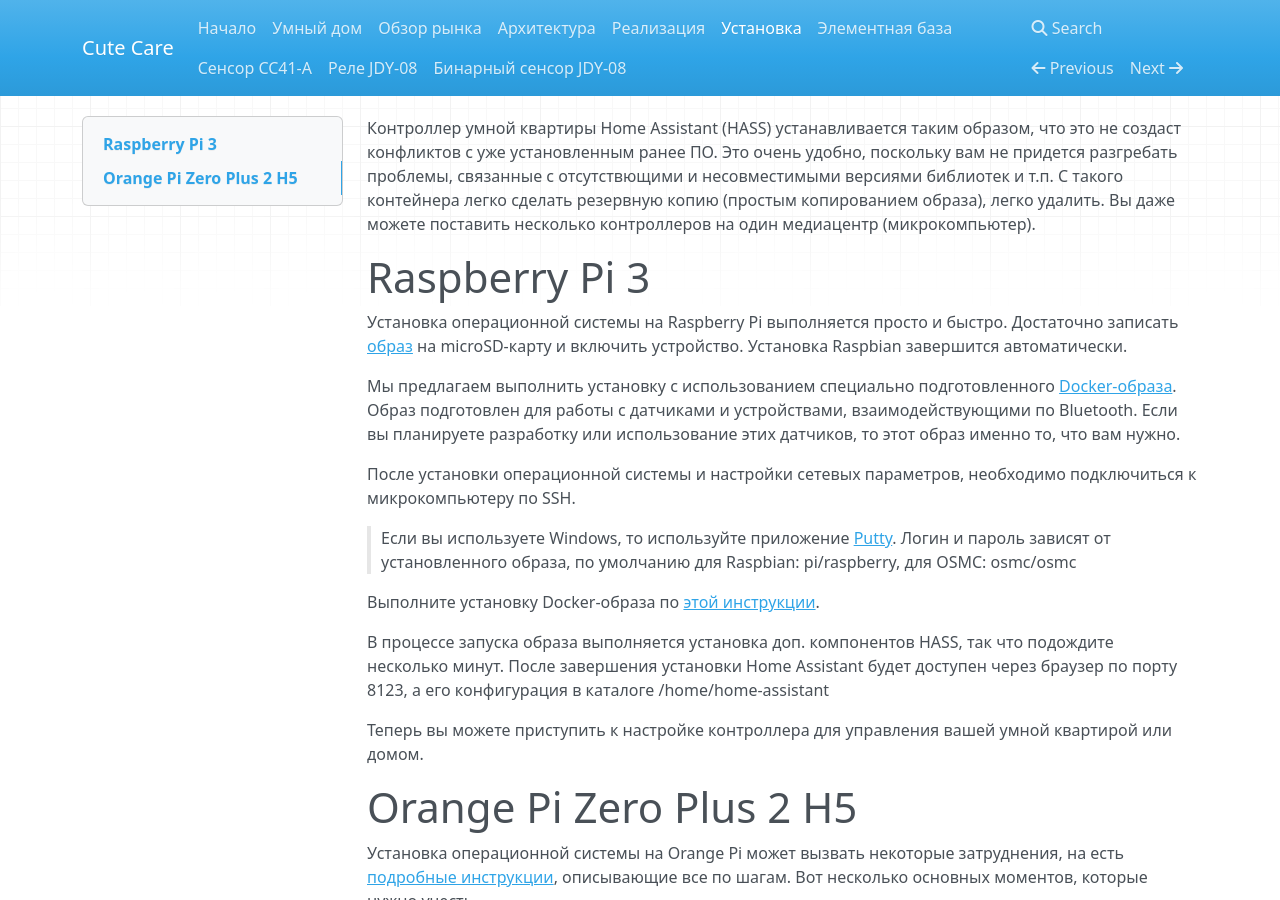
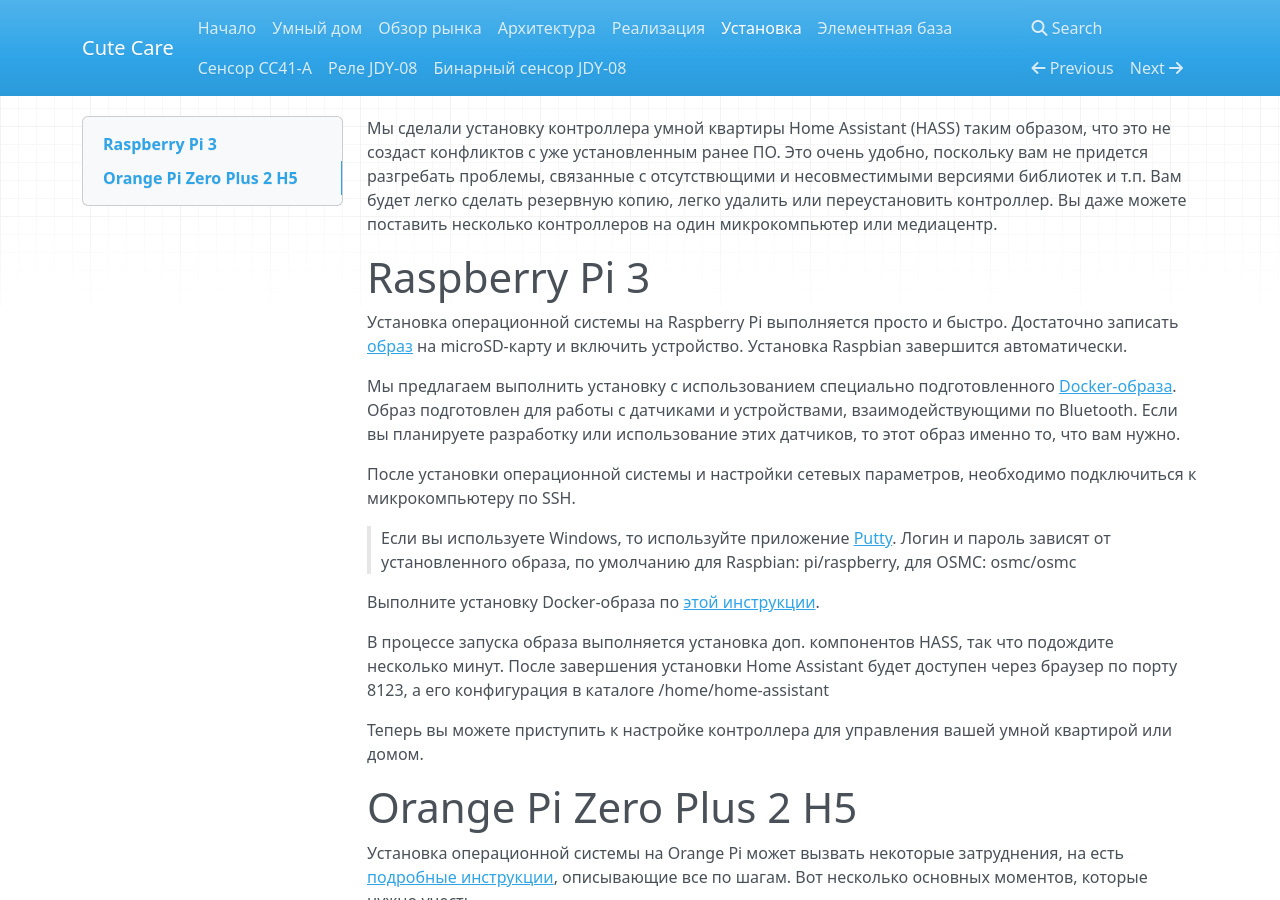
Before and after one commit to cutecare/cutecare-docs, an MkDocs documentation site: the page built from docs/Установка.md, in a window 1280 px wide and 900 px high. Built offline with MkDocs 1.6.1, drawn with Linux system fonts in a browser that asks for light colours; nearby versions of some CDN libraries; old or Windows-style settings are respelled for this version of MkDocs.

Commit message:
Update Установка.md

```diff
--- a/docs/Установка.md
+++ b/docs/Установка.md
@@ -1,4 +1,4 @@
-Контроллер умной квартиры Home Assistant (HASS) устанавливается таким образом, что это не создаст конфликтов с уже установленным ранее ПО. Это очень удобно, поскольку вам не придется разгребать проблемы, связанные с отсутствющими и несовместимыми версиями библиотек и т.п. С такого контейнера легко сделать резервную копию (простым копированием образа), легко удалить. Вы даже можете поставить несколько контроллеров на один медиацентр (микрокомпьютер).
+Мы сделали установку контроллера умной квартиры Home Assistant (HASS) таким образом, что это не создаст конфликтов с уже установленным ранее ПО. Это очень удобно, поскольку вам не придется разгребать проблемы, связанные с отсутствющими и несовместимыми версиями библиотек и т.п. Вам будет легко сделать резервную копию, легко удалить или переустановить контроллер. Вы даже можете поставить несколько контроллеров на один микрокомпьютер или медиацентр.
 
 # Raspberry Pi 3
 
```
